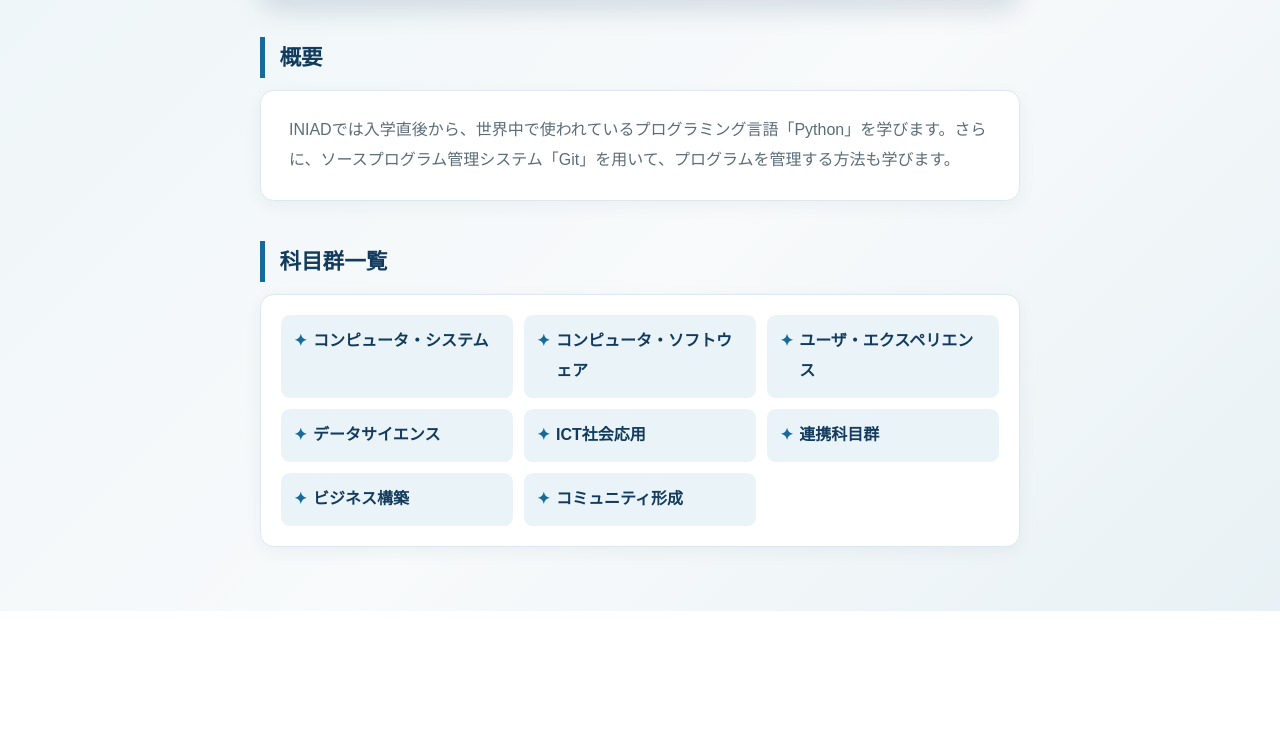
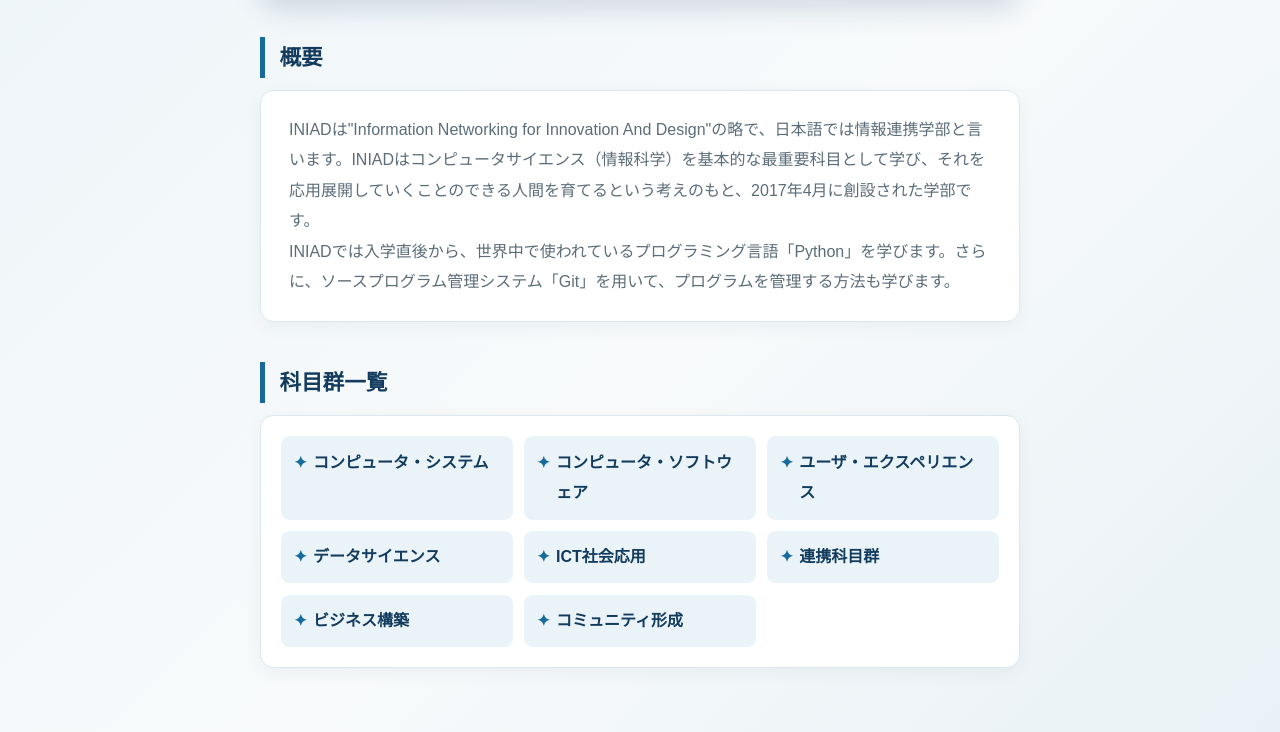
Before and after one commit to s15402600671/iniad-intro, a plain HTML site: page index.html in a window 1280 px wide. Shown: the part 191-923 px from the top of the page. Before the commit the page ends 802 px from the top, so only its background shows below. Drawn offline with Linux system fonts and the light colour scheme.

Commit message:
Update INIAD introduction paragraph in index.html

```diff
--- a/index.html
+++ b/index.html
@@ -9,7 +9,7 @@
   <body>
     <h1>INIADの紹介</h1>
     <h2>概要</h2>
-    <p>INIADでは入学直後から、世界中で使われているプログラミング言語「Python」を学びます。さらに、ソースプログラム管理システム「Git」を用いて、プログラムを管理する方法も学びます。</p>
+    <p>INIADは"Information Networking for Innovation And Design"の略で、日本語では情報連携学部と言います。INIADはコンピュータサイエンス（情報科学）を基本的な最重要科目として学び、それを応用展開していくことのできる人間を育てるという考えのもと、2017年4月に創設された学部です。<br>INIADでは入学直後から、世界中で使われているプログラミング言語「Python」を学びます。さらに、ソースプログラム管理システム「Git」を用いて、プログラムを管理する方法も学びます。</p>
     <h2>科目群一覧</h2>
     <ul>
       <li>コンピュータ・システム</li>
```
